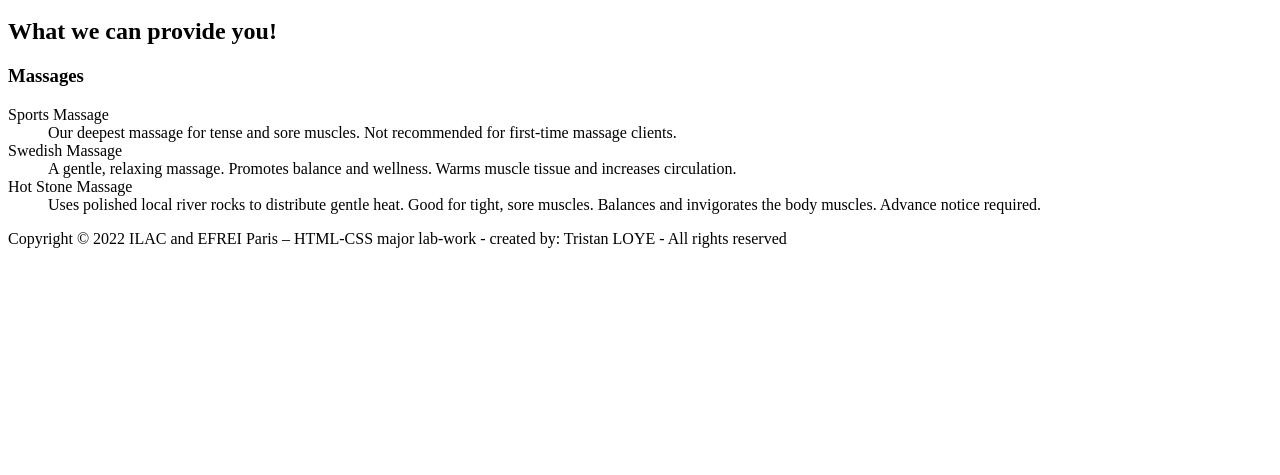
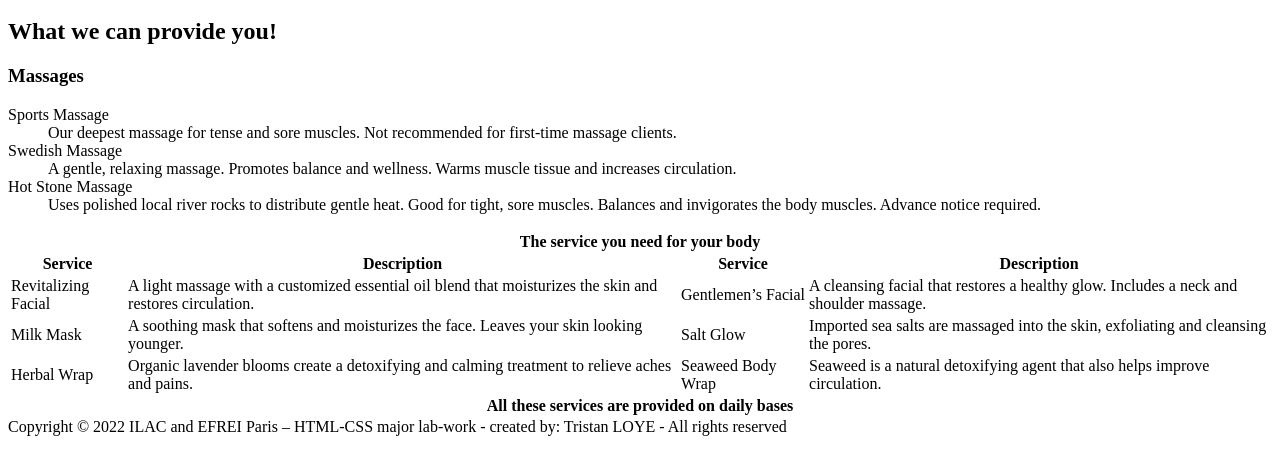
Before and after one commit to trisl01/L3-S5-LAB-Web, a plain HTML site: page services.html in a window 1280 px wide. Shown: the part 241-716 px from the top of the page. Drawn offline with Linux system fonts and the light colour scheme.

Commit message:
update add `<table>`

```diff
--- a/services.html
+++ b/services.html
@@ -33,6 +33,44 @@
           <dt>Hot Stone Massage</dt>
           <dd>Uses polished local river rocks to distribute gentle heat. Good for tight, sore muscles. Balances and invigorates the body muscles. Advance notice required.</dd>
         </dl>
+        <table>
+          <thead>
+            <tr>
+              <th colspan="4">The service you need for your body</th>
+            </tr>
+          </thead>
+          <tbody>
+            <tr>
+              <th>Service</th>
+              <th>Description</th>
+              <th>Service</th>
+              <th>Description</th>
+            </tr>
+            <tr>
+              <td>Revitalizing Facial</td>
+              <td>A light massage with a customized essential oil blend that moisturizes the skin and restores circulation.</td>
+              <td>Gentlemen’s Facial</td>
+              <td>A cleansing facial that restores a healthy glow. Includes a neck and shoulder massage.</td>
+            </tr>
+            <tr>
+              <td>Milk Mask</td>
+              <td>A soothing mask that softens and moisturizes the face. Leaves your skin looking younger.</td>
+              <td>Salt Glow</td>
+              <td>Imported sea salts are massaged into the skin, exfoliating and cleansing the pores.</td>
+            </tr>
+            <tr>
+              <td>Herbal Wrap</td>
+              <td>Organic lavender blooms create a detoxifying and calming treatment to relieve aches and pains.</td>
+              <td>Seaweed Body Wrap</td>
+              <td>Seaweed is a natural detoxifying agent that also helps improve circulation.</td>
+            </tr>
+          </tbody>
+          <tfoot>
+            <tr>
+              <th colspan="4">All these services are provided on daily bases</th>
+            </tr>
+          </tfoot>
+        </table>
       </main>
       <footer>
         Copyright © 2022 ILAC and EFREI Paris – HTML-CSS major lab-work - created by: Tristan LOYE - All rights reserved
```
